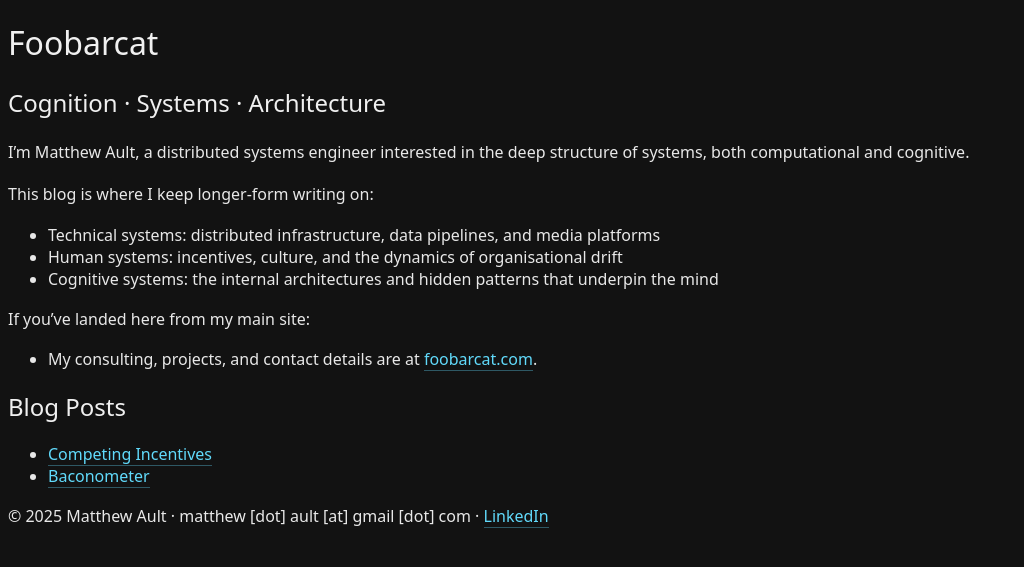
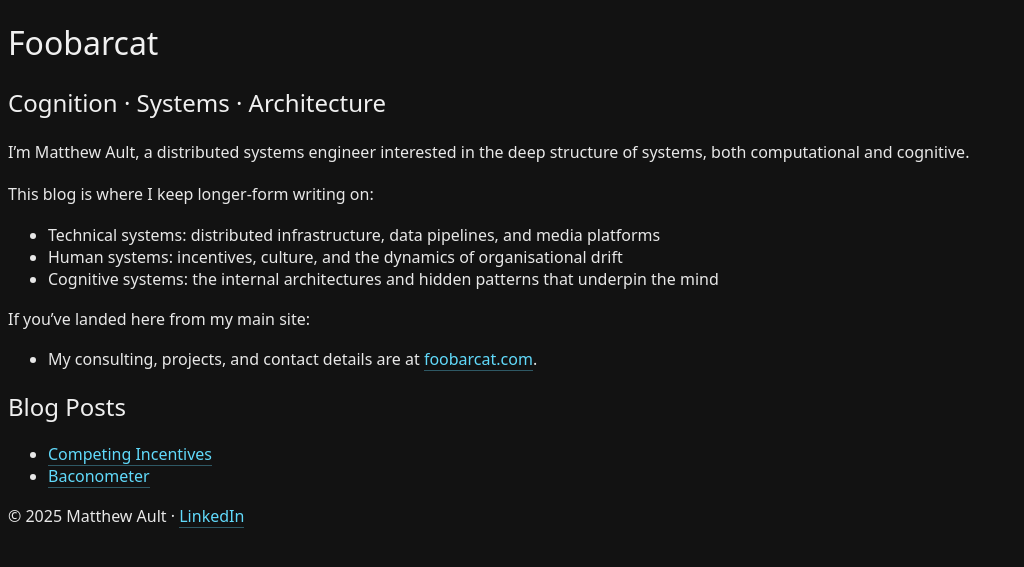
Before and after one commit to aultimus/aultimus.github.io, a Jekyll site: the page built from index.md, in a window 1280 px wide. Shown: the top 567 px of the page, without its empty margins (0-1024 px from the left). Built offline with Jekyll 4.4.1, drawn with Linux system fonts in a browser that asks for light colours.

Commit message:
rm email

```diff
--- a/_config.yml
+++ b/_config.yml
@@ -44,6 +44,6 @@ permalink: /:year/:month/:day/:title.html
 
 author:
   name: "Matthew Ault"
-  email: "matthew [dot] ault [at] gmail [dot] com"
+  # email: TODO
   homepage: "https://foobarcat.com"
   linkedin: "https://www.linkedin.com/in/m-ault/"
--- a/_layouts/default.html
+++ b/_layouts/default.html
@@ -19,7 +19,6 @@
     <footer>
         <p>
             &copy; {{ site.time | date: "%Y" }} {{ site.author.name }}
-            · {{ site.author.email }}
             {% if site.author.linkedin %}
                 · <a href="{{ site.author.linkedin }}">LinkedIn</a>
             {% endif %}
--- a/_layouts/post.html
+++ b/_layouts/post.html
@@ -9,7 +9,6 @@ layout: default
     <p><small>Published on {{ page.date | date: "%B %d, %Y" }}</small></p>
     <p class="post-author">
         By {{ site.author.name }}
-        · {{ site.author.email }}
         {% if site.author.linkedin %}
           · <a href="{{ site.author.linkedin }}">LinkedIn</a>
         {% endif %}
```
